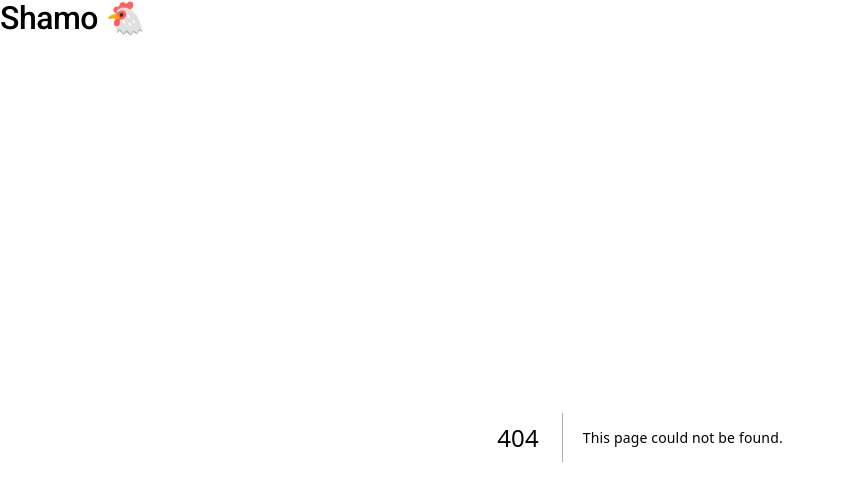
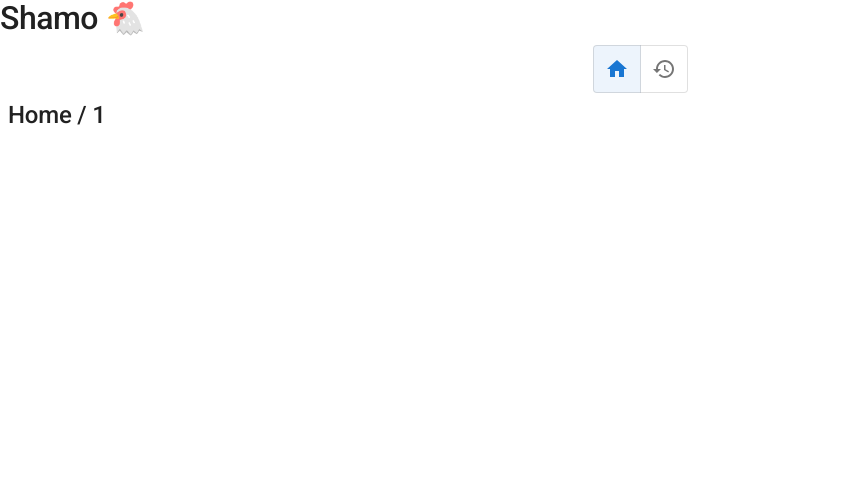
Before and after one commit to mi-wada/shamo, a Next.js app in the folder web/: page /rooms/1 in a window 1280 px wide. Before the commit this address had no page. Shown: the top 486 px of the page, without its empty margins (0-844 px from the left). Built offline with nearby package versions, Linux system fonts and the light colour scheme.

Commit message:
Add /homes/[pageId] page

```diff
--- /dev/null
+++ b/web/src/app/rooms/[roomId]/page.tsx
@@ -0,0 +1,14 @@
+import { HomeScreen } from "@/features/rooms";
+import React from "react";
+
+type PageProps = {
+  params: {
+    roomId: string;
+  };
+};
+
+const Page: React.FC<PageProps> = ({ params }) => {
+  return <HomeScreen roomId={params.roomId} />;
+};
+
+export default Page;
--- a/web/src/features/rooms/index.ts
+++ b/web/src/features/rooms/index.ts
@@ -1,2 +1,3 @@
 export * from "./components/TogglePageButton";
 export * from "./components/HistoryScreen";
+export * from "./components/HomeScreen";
```
